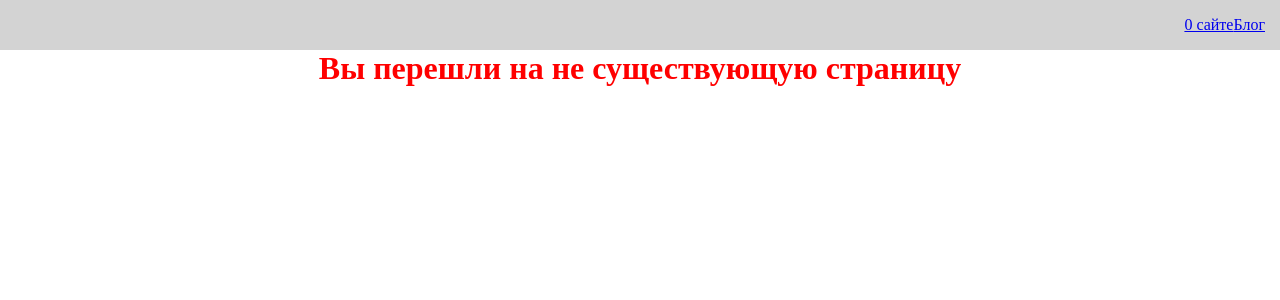
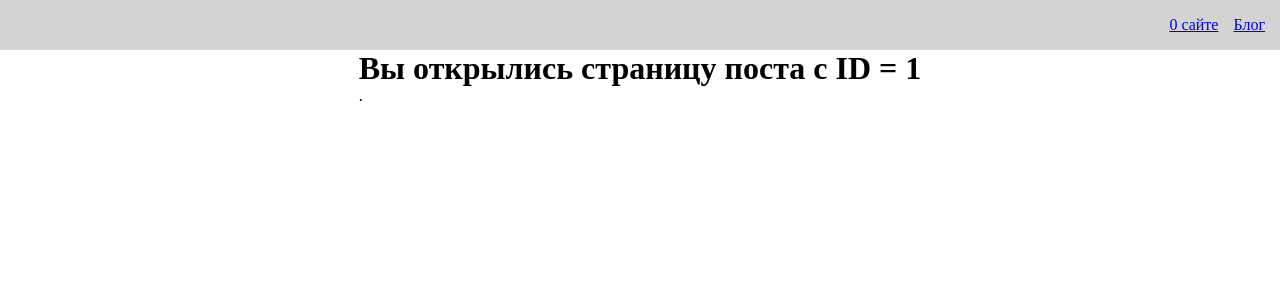
Before and after one commit to pavel-alpinweb/react-basic, a React (Create React App) app: page /post/1 in a window 1280 px wide. Before the commit this address led to /error. Shown: the top 300 px of the page. Built offline with nearby package versions, Linux system fonts and the light colour scheme; no server answers.

Commit message:
dynamic routing

```diff
--- a/src/API/PostService.js
+++ b/src/API/PostService.js
@@ -9,4 +9,8 @@ export default class PostService {
             },
         });
     }
+
+    static async getById(id) {
+        return await axios.get('https://jsonplaceholder.typicode.com/posts/' + id);
+    }
 }
--- a/src/components/AppRouter.jsx
+++ b/src/components/AppRouter.jsx
@@ -3,6 +3,7 @@ import {Redirect, Route, Switch} from "react-router-dom";
 import Posts from "../pages/Posts";
 import About from "../pages/About";
 import Error from "../pages/Error";
+import PostIdPage from "../pages/PostIdPage";
 
 const AppRouter = () => {
     return (
@@ -10,6 +11,9 @@ const AppRouter = () => {
         <Switch>
             <Route exact path="/">
                 <Posts/>
+            </Route>
+            <Route exact path="/post/:id">
+                <PostIdPage/>
             </Route>
             <Route path="/about">
                 <About/>
--- a/src/components/Post.jsx
+++ b/src/components/Post.jsx
@@ -1,7 +1,10 @@
 import React from 'react';
 import MyButton from "./UI/button/MyButton";
+import {useHistory} from "react-router-dom";
 
 const Post = (props) => {
+    const router = useHistory();
+
     return (
         <div className="post">
             <div className="post__content">
@@ -13,6 +16,7 @@ const Post = (props) => {
                 </div>
             </div>
             <div className="post__btns">
+                <MyButton onClick={() => router.push(`/post/${props.post.id}`)} className="post__delete">Открыть</MyButton>
                 <MyButton onClick={() => props.remove(props.post.id)} className="post__delete">Удалить</MyButton>
             </div>
         </div>
--- /dev/null
+++ b/src/pages/PostIdPage.jsx
@@ -0,0 +1,30 @@
+import React, {useEffect, useState} from 'react';
+import {useParams} from "react-router-dom";
+import {useFetching} from "../hooks/useFetching";
+import PostService from "../API/PostService";
+import MyLoader from "../components/UI/loader/MyLoader";
+
+const PostIdPage = () => {
+    const params = useParams();
+    const [post, setPost] = useState(null);
+    const [fetchPostById, isLoading, error] = useFetching(async () => {
+        const response = await PostService.getById(params.id);
+        setPost(response.data);
+    });
+
+    useEffect(() => {
+        fetchPostById();
+    }, []);
+
+    return (
+        <div>
+            <h1>Вы открылись страницу поста c ID = {params.id}</h1>
+            {isLoading
+                ? <MyLoader/>
+                : <div>{post?.id}. {post?.title}</div>
+            }
+        </div>
+    );
+};
+
+export default PostIdPage;
--- a/src/styles/App.css
+++ b/src/styles/App.css
@@ -19,11 +19,16 @@
 .post {
     display: flex;
     justify-content: space-between;
-    align-items: flex-end;
+    align-items: center;
     padding: 15px;
     border: 2px solid teal;
     margin-top: 15px;
 }
+
+.post__btns {
+    display: flex;
+    gap:10px
+ }
 
 .post__delete {
     cursor: pointer;
@@ -49,13 +54,16 @@
 
 .navbar {
     height: 50px;
-    width: 100vw;
-    display: flex;
+    width: 100%;
     align-items: center;
     padding: 0 15px;
     background: lightgrey;
 }
 
 .navbar__links {
-    margin-left: auto;
+    display: flex;
+    justify-content: flex-end;
+    align-items: center;
+    gap: 15px;
+    height: 100%;
 }
```
